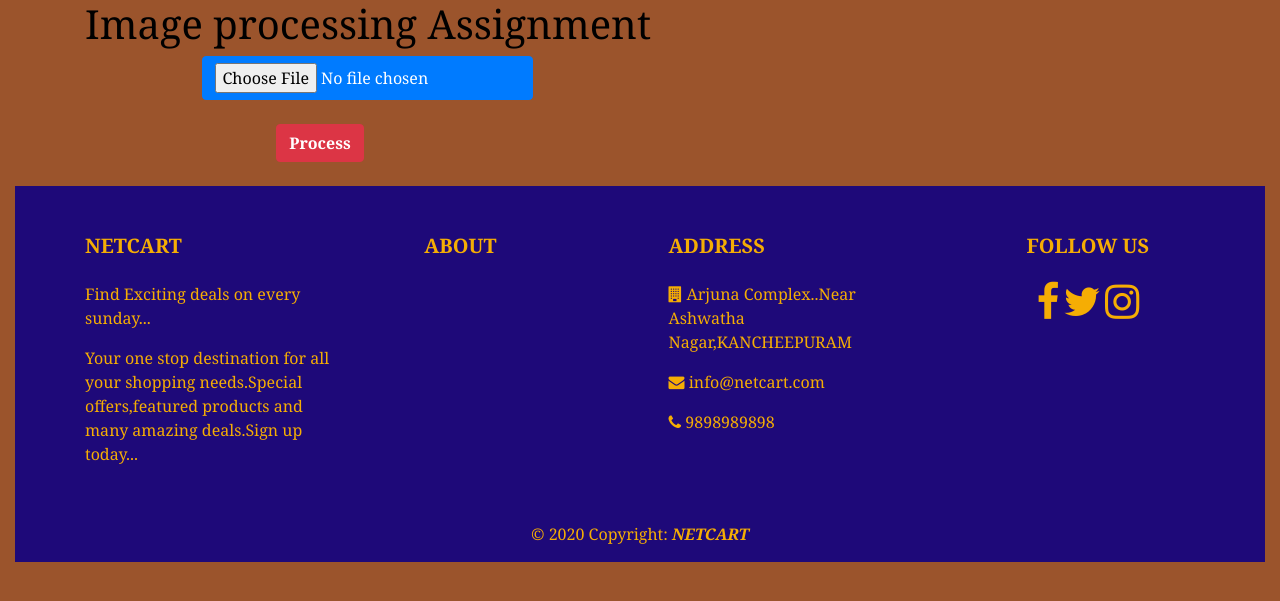
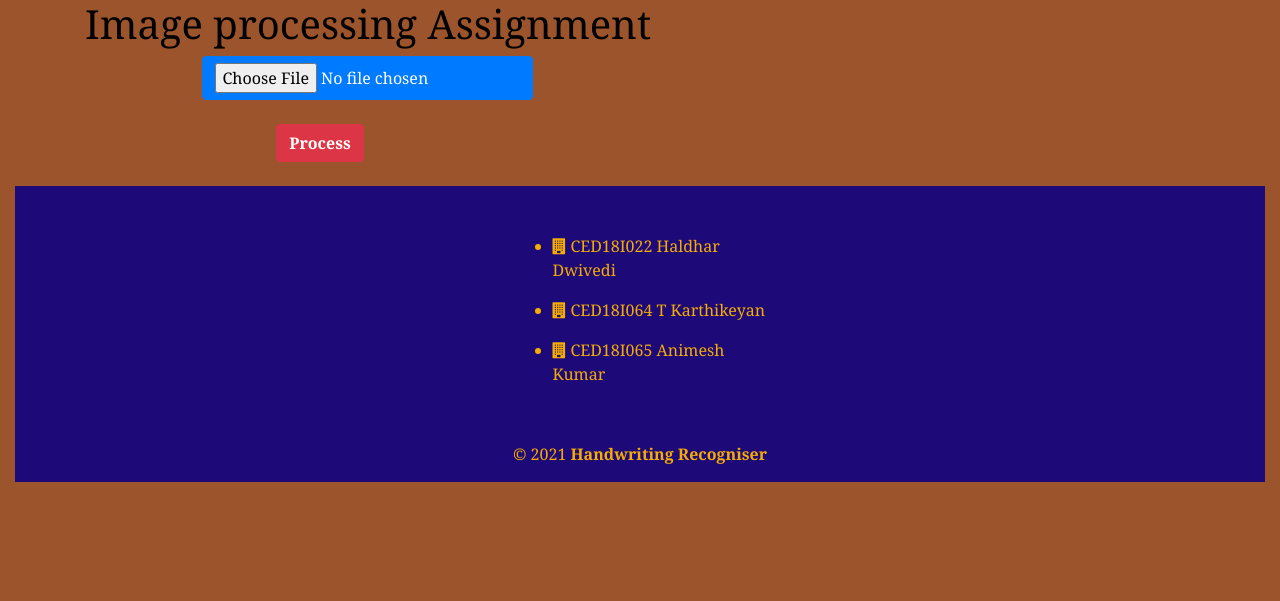
Before and after one commit to animeshk-me/sudoku-solver-image-processing, a Django app: page / in a window 1280 px wide. Shown: the top 601 px of the page. Run offline with Django 3.2, Linux system fonts and the light colour scheme; some libraries are stand-ins or nearby versions.

Commit message:
Update footer

```diff
--- a/src/templates/footer.html
+++ b/src/templates/footer.html
@@ -7,44 +7,24 @@
 
     <div class="row">
 
-      <div class="col-md-4 col-lg-3 mr-auto my-md-4 my-0 mt-4 mb-1">
-
-
-        <h5 class="font-weight-bold text-uppercase mb-4">NETCART</h5>
-        <p>Find Exciting deals on every sunday...</p>
-        <p>Your one stop destination for all your shopping needs.Special offers,featured products and many amazing deals.Sign up today...</p>
-
-      </div>
-      <hr class="clearfix w-100 d-md-none">
-
-      <div class="col-md-2 col-lg-2 mx-auto my-md-4 my-0 mt-4 mb-1">
-
-        <!-- Links -->
-        <h5 class="font-weight-bold text-uppercase mb-4">About</h5>
-
-      </div>
-
-
-      <hr class="clearfix w-100 d-md-none">
-
       <div class="col-md-4 col-lg-3 mx-auto my-md-4 my-0 mt-4 mb-1">
 
-        <h5 class="font-weight-bold text-uppercase mb-4">Address</h5>
+        {% comment %} <h5 class="font-weight-bold text-uppercase mb-4">Team members</h5> {% endcomment %}
 
-        <ul class="list-unstyled">
+        <ul>
           <li>
             <p>
-              <i class="fa fa-building" aria-hidden="true"></i> Arjuna Complex..Near Ashwatha Nagar,KANCHEEPURAM</p>
+              <i class="fa fa-building" aria-hidden="true"></i> CED18I022 Haldhar Dwivedi</p>
           </li>
           <li>
             <p>
-              <i class="fa fa-envelope" aria-hidden="true"></i> info@netcart.com</p>
+              <i class="fa fa-building" aria-hidden="true"></i> CED18I064 T Karthikeyan</p>
           </li>
           <li>
             <p>
-              <i class="fa fa-phone" aria-hidden="true"></i> 9898989898
-            </p>
+              <i class="fa fa-building" aria-hidden="true"></i> CED18I065 Animesh Kumar</p>
           </li>
+
 
         </ul>
 
@@ -54,27 +34,6 @@
       <hr class="clearfix w-100 d-md-none">
 
 
-      <div class="col-md-2 col-lg-2 text-center mx-auto my-4">
-
-
-        <h5 class="font-weight-bold text-uppercase mb-4">Follow Us</h5>
-
-
-        <a type="button" class = 'footerlink' target=”_blank" href="https://www.instagram.com/tv/B4JlXDXgpQf/?igshid=1x0q3oww94ulb" class="btn-floating btn-fb">
-          <i class="fa fa-facebook" style="font-size: 40px" ></i>
-        </a>
-
-        <a type="button" class = 'footerlink' href="https://twitter.com/vamsirajan" target=”_blank" class="btn-floating btn-tw">
-          <i class="fa fa-twitter" style="font-size: 40px"></i>
-        </a>
-
-        <a type="button" class = 'footerlink' href="https://www.instagram.com/tv/B4JlXDXgpQf/?igshid=1x0q3oww94ulb" target=”_blank" class="btn-floating btn-instagram">
-          <i class="fa fa-instagram" style="font-size: 40px"></i>
-        </a>
-
-      </div>
-
-
     </div>
 
 
@@ -82,8 +41,7 @@
 
 
 
-  <div class="footer-copyright text-center py-3">© 2020 Copyright:
-    <a class='footerlink'  href="http://netcart.pythonanywhere.com"><b><i> NETCART</i></b></a>
+  <div class="footer-copyright text-center py-3">© 2021 <b>Handwriting Recogniser</b>
   </div>
 
 
--- a/src/templates/upload_image.html
+++ b/src/templates/upload_image.html
@@ -3,7 +3,7 @@
 {% block content %}
     <form name = "form" enctype = "multipart/form-data"
          action = "{% url "image:upload_image" %}" method = "POST" >{% csrf_token %}
-         <div style = "max-width:470px;">
+         <div style = "max-width:470px;align:center">
             <center>
                <input type = "file" style = "margin-left:20%;" class="btn btn-primary"
                   placeholder = "Picture" name = "file" />
```
Also changed, not shown: src/static_my_project/input.jpg, src/static_my_project/output.jpg.
